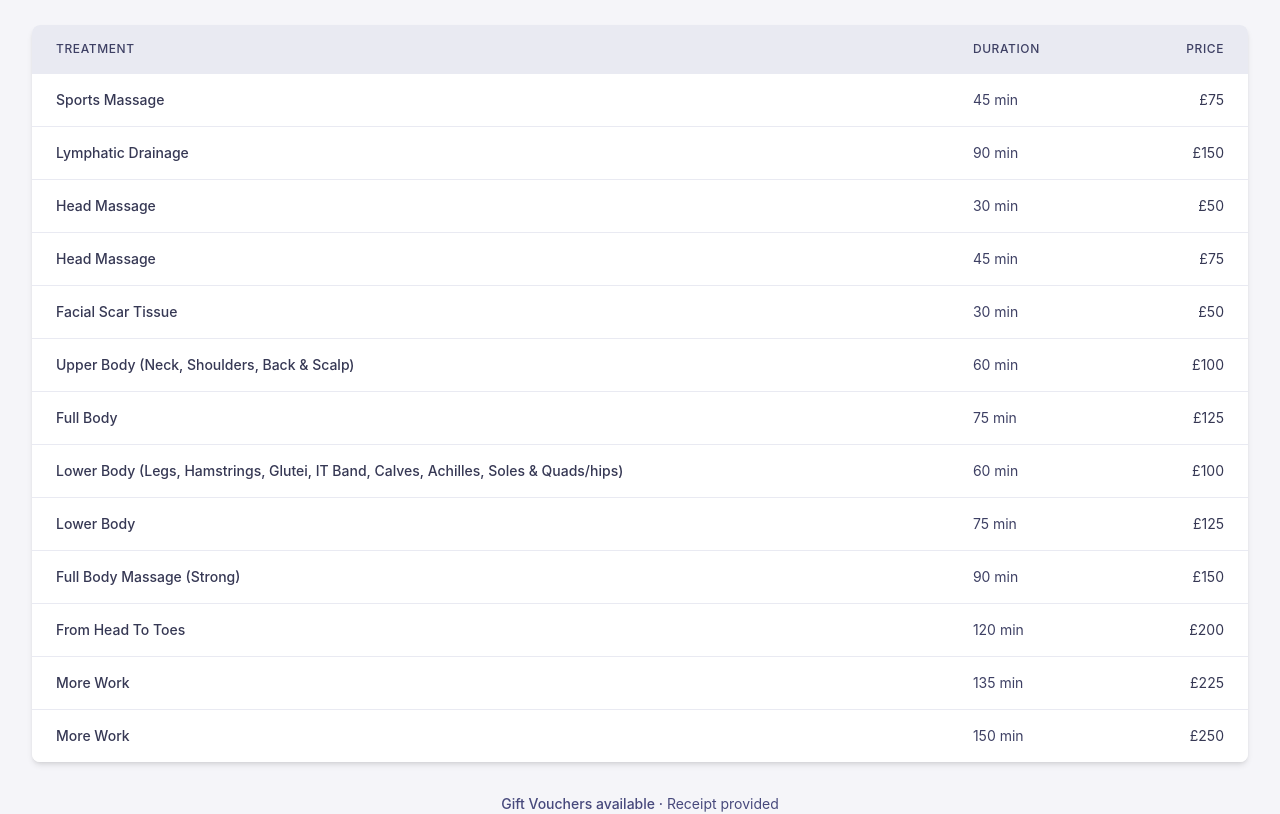
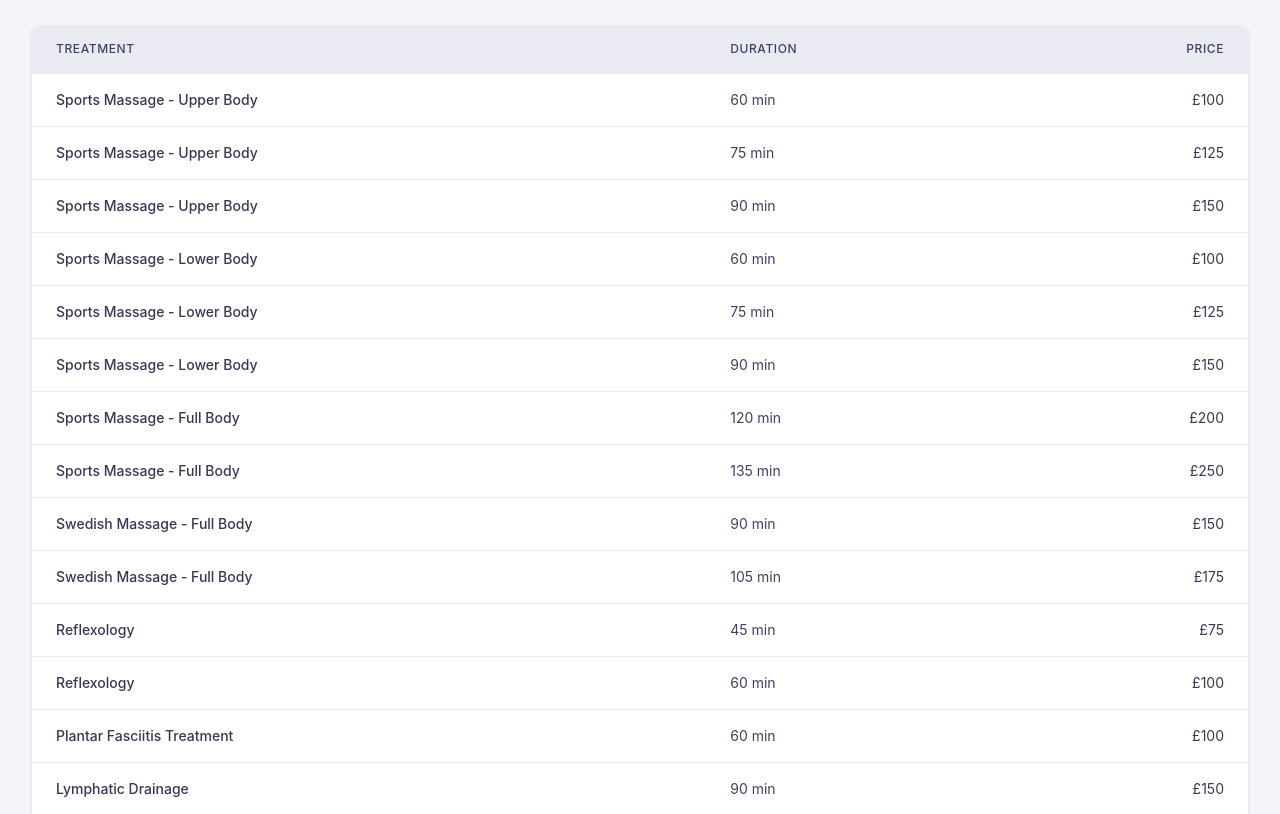
Before and after one commit to MTH-Simon/nadiasportmassage, a React (Vite) app: page / in a window 1280 px wide. Shown: the part 3240-4054 px from the top of the page. Built offline with nearby package versions, Linux system fonts and the light colour scheme.

Commit message:
Fix: Update pricing and therapist details
The AI updated the pricing for sports massage, added Swedish massage pricing, updated reflexology pricing, and corrected the therapist description.

```diff
--- a/src/components/PricingSection.tsx
+++ b/src/components/PricingSection.tsx
@@ -1,9 +1,69 @@
 
 const treatments = [
   {
-    name: "Sports Massage",
+    name: "Sports Massage - Upper Body",
+    duration: "60 min",
+    price: "£100"
+  },
+  {
+    name: "Sports Massage - Upper Body",
+    duration: "75 min",
+    price: "£125"
+  },
+  {
+    name: "Sports Massage - Upper Body",
+    duration: "90 min",
+    price: "£150"
+  },
+  {
+    name: "Sports Massage - Lower Body",
+    duration: "60 min",
+    price: "£100"
+  },
+  {
+    name: "Sports Massage - Lower Body",
+    duration: "75 min",
+    price: "£125"
+  },
+  {
+    name: "Sports Massage - Lower Body",
+    duration: "90 min",
+    price: "£150"
+  },
+  {
+    name: "Sports Massage - Full Body",
+    duration: "120 min",
+    price: "£200"
+  },
+  {
+    name: "Sports Massage - Full Body",
+    duration: "135 min",
+    price: "£250"
+  },
+  {
+    name: "Swedish Massage - Full Body",
+    duration: "90 min",
+    price: "£150"
+  },
+  {
+    name: "Swedish Massage - Full Body",
+    duration: "105 min",
+    price: "£175"
+  },
+  {
+    name: "Reflexology",
     duration: "45 min",
     price: "£75"
+  },
+  {
+    name: "Reflexology",
+    duration: "60 min",
+    price: "£100"
+  },
+  {
+    name: "Plantar Fasciitis Treatment",
+    duration: "60 min",
+    price: "£100"
   },
   {
     name: "Lymphatic Drainage",
@@ -24,47 +84,7 @@ const treatments = [
     name: "Facial Scar Tissue",
     duration: "30 min",
     price: "£50"
-  },
-  {
-    name: "Upper Body (Neck, Shoulders, Back & Scalp)",
-    duration: "60 min",
-    price: "£100"
-  },
-  {
-    name: "Full Body",
-    duration: "75 min",
-    price: "£125"
-  },
-  {
-    name: "Lower Body (Legs, Hamstrings, Glutei, IT Band, Calves, Achilles, Soles & Quads/hips)",
-    duration: "60 min",
-    price: "£100"
-  },
-  {
-    name: "Lower Body",
-    duration: "75 min",
-    price: "£125"
-  },
-  {
-    name: "Full Body Massage (Strong)",
-    duration: "90 min",
-    price: "£150"
-  },
-  {
-    name: "From Head To Toes",
-    duration: "120 min",
-    price: "£200"
-  },
-  {
-    name: "More Work",
-    duration: "135 min",
-    price: "£225"
-  },
-  {
-    name: "More Work",
-    duration: "150 min",
-    price: "£250"
-  },
+  }
 ];
 
 const PricingSection = () => {
@@ -119,7 +139,7 @@ const PricingSection = () => {
             <span className="font-medium">All treatments include Hot Stones at £5 extra</span>
           </p>
           <p className="text-wellness-700 text-sm italic">
-            * Please Note: Depending on the injury/problem/workload needed, price may vary.
+            * Please Note: Sports massage pricing may vary depending on the severity of issues, injuries, or problems being treated.
           </p>
         </div>
       </div>
--- a/src/components/TestimonialSection.tsx
+++ b/src/components/TestimonialSection.tsx
@@ -13,7 +13,7 @@ const TestimonialSection = () => {
               <div className="flex items-center">
                 <div className="ml-4">
                   <p className="font-medium text-wellness-900">Nadia Martin</p>
-                  <p className="text-sm text-wellness-700">Professional Sports Massage Therapist</p>
+                  <p className="text-sm text-wellness-700">Professional and Expert Therapist</p>
                 </div>
               </div>
             </div>
@@ -21,7 +21,7 @@ const TestimonialSection = () => {
           <div className="relative">
             <img
               src="https://images.unsplash.com/photo-1544161515-4ab6ce6db874?ixlib=rb-1.2.1&auto=format&fit=crop&w=500&q=80"
-              alt="Nadia Martin, Professional Sports Massage Therapist"
+              alt="Nadia Martin, Professional and Expert Therapist"
               className="rounded-lg shadow-lg object-cover w-full max-w-md mx-auto h-[400px]"
             />
             <div className="absolute -bottom-6 -left-6 bg-wellness-600 text-white p-6 rounded-lg shadow-lg hidden md:block">
```
